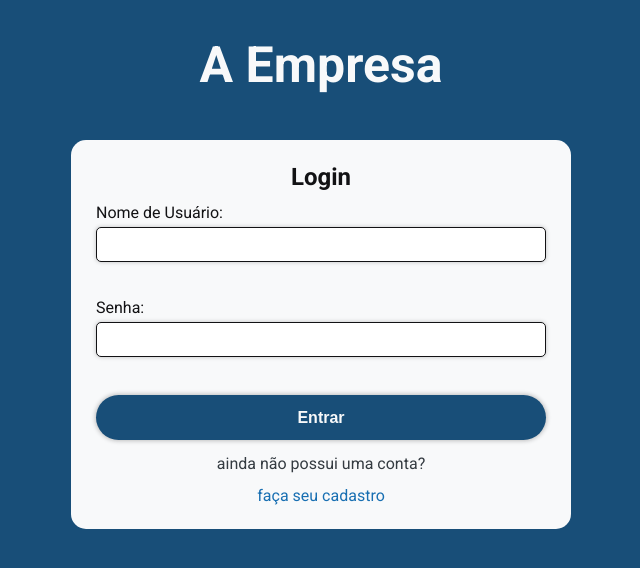
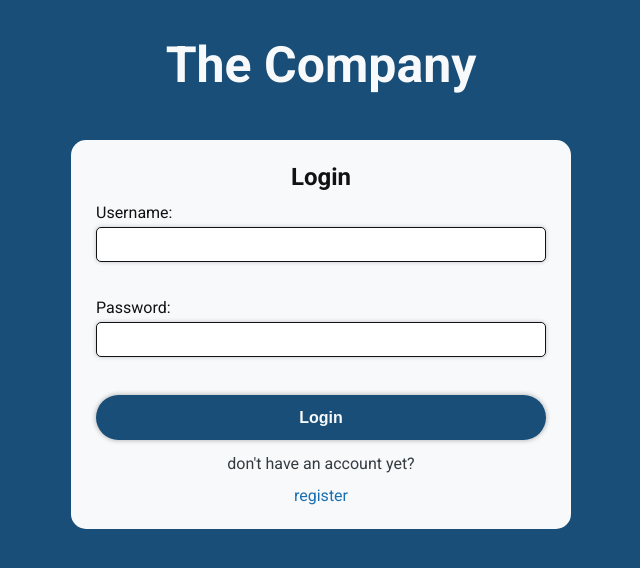
Before and after one commit to ojosiels/freehub-test, a React (Vite) app in the folder webpage/: page / in a window 1280 px wide. Shown: the top 568 px of the page, without its empty margins (319-959 px from the left). Built offline with nearby package versions, Linux system fonts and the light colour scheme.

Commit message:
feat: translated aplication

```diff
--- a/webpage/index.html
+++ b/webpage/index.html
@@ -1,10 +1,10 @@
 <!DOCTYPE html>
-<html lang="en">
+<html lang="en-US">
   <head>
     <meta charset="UTF-8" />
     <link rel="icon" href="/icon.png" />
     <meta name="viewport" content="width=device-width, initial-scale=1.0" />
-    <title>A Empresa</title>
+    <title>The Company</title>
   </head>
   <body>
     <div id="root"></div>
--- a/webpage/src/components/AddClientModal/index.tsx
+++ b/webpage/src/components/AddClientModal/index.tsx
@@ -70,7 +70,7 @@ const AddClientModal = ({
 
         <form onSubmit={handleSubmit(submitData)} className="clientForm">
           <div>
-            <label htmlFor="nameInput">Nome:</label>
+            <label htmlFor="nameInput">Name:</label>
             <input
               required
               minLength={2}
--- a/webpage/src/components/ClientList/index.tsx
+++ b/webpage/src/components/ClientList/index.tsx
@@ -33,13 +33,13 @@ const ClientList = ({ clients, limiter }: iClientListProps): JSX.Element => {
           >
             <IoMdAdd />
           </button>
-          <h1>Cliente não encontrados</h1>
+          <h1>Clients not found</h1>
           <button
             onClick={() => {
               searchClientByName("");
             }}
           >
-            Listar Todos
+            List all
           </button>
         </div>
       </>
--- a/webpage/src/components/ClientModal/index.tsx
+++ b/webpage/src/components/ClientModal/index.tsx
@@ -73,7 +73,7 @@ const ClientModal = ({
         {isEditOn ? (
           <form onSubmit={handleSubmit(submitData)} className="clientForm">
             <div>
-              <label htmlFor="nameInput">Nome:</label>
+              <label htmlFor="nameInput">Name:</label>
               <input
                 id="nameInput"
                 type="text"
--- a/webpage/src/components/Header/index.tsx
+++ b/webpage/src/components/Header/index.tsx
@@ -48,7 +48,7 @@ const Header = (): JSX.Element => {
         >
           <input
             type="text"
-            placeholder="pesquise por clientes pelo nome ou renda..."
+            placeholder="search by client or income..."
             minLength={2}
             maxLength={150}
             onChange={(event) => {
--- a/webpage/src/contexts/ClientContext.tsx
+++ b/webpage/src/contexts/ClientContext.tsx
@@ -39,7 +39,7 @@ export const ClientProvider = ({
   const registerClient = async (data: iClientRegisterData) => {
     try {
       const res = await api.post("/clients/", data);
-      toastSuccess("Cliente Cadastrado com Sucesso");
+      toastSuccess("Client Registered Successfully");
 
       const newClientsResponseData: iClientResponseData = {
         ...clientsResponseData,
@@ -52,7 +52,7 @@ export const ClientProvider = ({
     } catch (error) {
       if (axios.isAxiosError(error)) {
         toastError("CPF: " + error.response?.data.cpf[0]);
-        toastError("Data de Nascimento: " + error.response?.data.birth_date[0]);
+        toastError("Birth Day: " + error.response?.data.birth_date[0]);
       }
     }
   };
@@ -70,7 +70,7 @@ export const ClientProvider = ({
         results: newClientsResponseData,
       });
 
-      toastSuccess("Cliente Excluido com Sucesso");
+      toastSuccess("Client Deleted Successfully");
     } catch (error) {
       if (axios.isAxiosError(error)) {
         toastError(error.response?.data.detail);
@@ -81,7 +81,7 @@ export const ClientProvider = ({
   const updateClient = async (data: iClientRegisterData, clientId: number) => {
     try {
       const res = await api.patch(`/clients/${clientId}/`, data);
-      toastSuccess("Cliente Editado com Sucesso");
+      toastSuccess("Client Edited Successfully");
 
       let clientIndex = 0;
 
@@ -103,7 +103,7 @@ export const ClientProvider = ({
     } catch (error) {
       if (axios.isAxiosError(error)) {
         toastError("CPF: " + error.response?.data.cpf[0]);
-        toastError("Data de Nascimento: " + error.response?.data.birth_date[0]);
+        toastError("Birth Date: " + error.response?.data.birth_date[0]);
       }
     }
   };
--- a/webpage/src/contexts/UserContext.tsx
+++ b/webpage/src/contexts/UserContext.tsx
@@ -55,7 +55,7 @@ export const UserProvider = ({ children }: iUserProviderProps): JSX.Element => {
       const getClientReport = await api.get("/report/");
       setClientReport(getClientReport.data);
 
-      toastSuccess("Login efetuado com sucesso");
+      toastSuccess("Login successful");
 
       navigate("/main", { replace: true });
       setLoading(false);
@@ -69,11 +69,12 @@ export const UserProvider = ({ children }: iUserProviderProps): JSX.Element => {
   const registerUser = async (data: iUserRegisterData) => {
     try {
       await api.post("/users/", data);
-      toastSuccess("Cadastro Realizado Com Sucesso");
+      toastSuccess("Registration Completed Successfully");
     } catch (error) {
       if (axios.isAxiosError(error)) {
         toastError(error.response?.data.username[0]);
         toastError(error.response?.data.email[0]);
+        console.log(error.response);
       }
     }
   };
@@ -93,8 +94,13 @@ export const UserProvider = ({ children }: iUserProviderProps): JSX.Element => {
           const getClientsData = await api.get("/clients/");
           setClientsResponseData(getClientsData.data);
 
-          const getClientReport = await api.get("/report/");
+          let getClientReport = await api.get("/report/");
           setClientReport(getClientReport.data);
+
+          setInterval(async () => {
+            let getClientReport = await api.get("/report/");
+            setClientReport(getClientReport.data);
+          }, 10000);
         } catch (error) {
           console.log(error);
         }
--- a/webpage/src/pages/HomePage/HomeForms/index.tsx
+++ b/webpage/src/pages/HomePage/HomeForms/index.tsx
@@ -21,9 +21,9 @@ export const LoginUserForm = ({
   const formSchema: ZodType<iUserLoginData> = z.object({
     username: z
       .string()
-      .min(2, { message: "Minimo de 2 caracteres" })
-      .max(150, { message: "Máximo de 150 caracteres" }),
-    password: z.string().min(8, { message: "Minimo de 8 caracteres" }),
+      .min(2, { message: "Minimum 2 characters" })
+      .max(150, { message: "Maximum 150 characters" }),
+    password: z.string().min(8, { message: "Minimum 8 characters" }),
   });
   const {
     register,
@@ -37,7 +37,7 @@ export const LoginUserForm = ({
         <h2>Login</h2>
 
         <div>
-          <label htmlFor="usernameInput">Nome de Usuário:</label>
+          <label htmlFor="usernameInput">Username:</label>
           <input
             id="usernameInput"
             type="text"
@@ -50,7 +50,7 @@ export const LoginUserForm = ({
         </div>
 
         <div>
-          <label htmlFor="passwordInput">Senha:</label>
+          <label htmlFor="passwordInput">Password:</label>
           <input
             id="passwordInput"
             type="password"
@@ -61,16 +61,16 @@ export const LoginUserForm = ({
           {errors.password ? <p>{errors.password.message}</p> : <br />}
         </div>
 
-        <button type="submit">Entrar</button>
+        <button type="submit">Login</button>
 
-        <p className="auxTextP">ainda não possui uma conta?</p>
+        <p className="auxTextP">don't have an account yet?</p>
         <p
           id="redirectP"
           onClick={() => {
             setIsLoginFormOn(false);
           }}
         >
-          faça seu cadastro
+          register
         </p>
       </form>
     </>
@@ -86,21 +86,21 @@ export const RegisterUserForm = ({
     .object({
       name: z
         .string()
-        .min(2, { message: "Minimo de 2 caracteres" })
-        .max(150, { message: "Máximo de 150 caracteres" }),
+        .min(2, { message: "Minimum 2 characters" })
+        .max(150, { message: "Maximum 150 characters" }),
       email: z
         .string()
-        .email({ message: "Email inválido" })
-        .max(50, { message: "Máximo de 50 caracteres" }),
+        .email({ message: "Invalid Email" })
+        .max(50, { message: "Maximum 50 characters" }),
       username: z
         .string()
-        .min(2, { message: "Minimo de 2 caracteres" })
-        .max(150, { message: "Máximo de 150 caracteres" }),
-      password: z.string().min(8, { message: "Minimo de 8 caracteres" }),
-      confirmPassword: z.string().min(8, { message: "Minimo de 8 caracteres" }),
+        .min(2, { message: "Minimum 2 characters" })
+        .max(150, { message: "Maximum 150 characters" }),
+      password: z.string().min(8, { message: "Minimum 8 characters" }),
+      confirmPassword: z.string().min(8, { message: "Minimum 8 characters" }),
     })
     .refine((data) => data.password == data.confirmPassword, {
-      message: "As senhas não conferem",
+      message: "Passwords don't match",
       path: ["confirmPassword"],
     });
 
@@ -119,12 +119,12 @@ export const RegisterUserForm = ({
           }}
           id="goBackButton"
         >
-          Voltar
+          Go Back
         </p>
 
-        <h2>Faça seu Cadastro</h2>
+        <h2>Register</h2>
         <div>
-          <label htmlFor="nameInput">Nome:</label>
+          <label htmlFor="nameInput">Name:</label>
           <input
             id="nameInput"
             type="text"
@@ -149,7 +149,7 @@ export const RegisterUserForm = ({
         </div>
 
         <div>
-          <label htmlFor="usernameInput">Nome de Usuário:</label>
+          <label htmlFor="usernameInput">Username:</label>
           <input
             id="usernameInput"
             type="text"
@@ -162,7 +162,7 @@ export const RegisterUserForm = ({
         </div>
 
         <div>
-          <label htmlFor="passwordInput">Senha:</label>
+          <label htmlFor="passwordInput">Password:</label>
           <input
             id="passwordInput"
             type="password"
@@ -174,7 +174,7 @@ export const RegisterUserForm = ({
         </div>
 
         <div>
-          <label htmlFor="confirmPasswordInput">Confirmar Senha:</label>
+          <label htmlFor="confirmPasswordInput">Confirma Password:</label>
           <input
             id="confirmPasswordInput"
             type="password"
@@ -189,10 +189,10 @@ export const RegisterUserForm = ({
           )}
         </div>
 
-        <button type="submit">Cadastrar</button>
+        <button type="submit">Register</button>
 
-        <p className="auxTextP">já possui uma conta?</p>
-        <p id="redirectP">faça login</p>
+        <p className="auxTextP">already have an account?</p>
+        <p id="redirectP">login</p>
       </form>
     </>
   );
--- a/webpage/src/pages/HomePage/index.tsx
+++ b/webpage/src/pages/HomePage/index.tsx
@@ -8,7 +8,7 @@ const HomePage = () => {
 
   return (
     <div className="homePageContainer">
-      <h1>A Empresa</h1>
+      <h1>The Company</h1>
       {isLoginFormOn ? (
         <LoginUserForm setIsLoginFormOn={setIsLoginFormOn} />
       ) : (
```
Also changed, not shown: webpage/src/pages/MainPage/index.tsx (+11 -11 lines), 2 other files (tests, documents, lock files or other folders).
